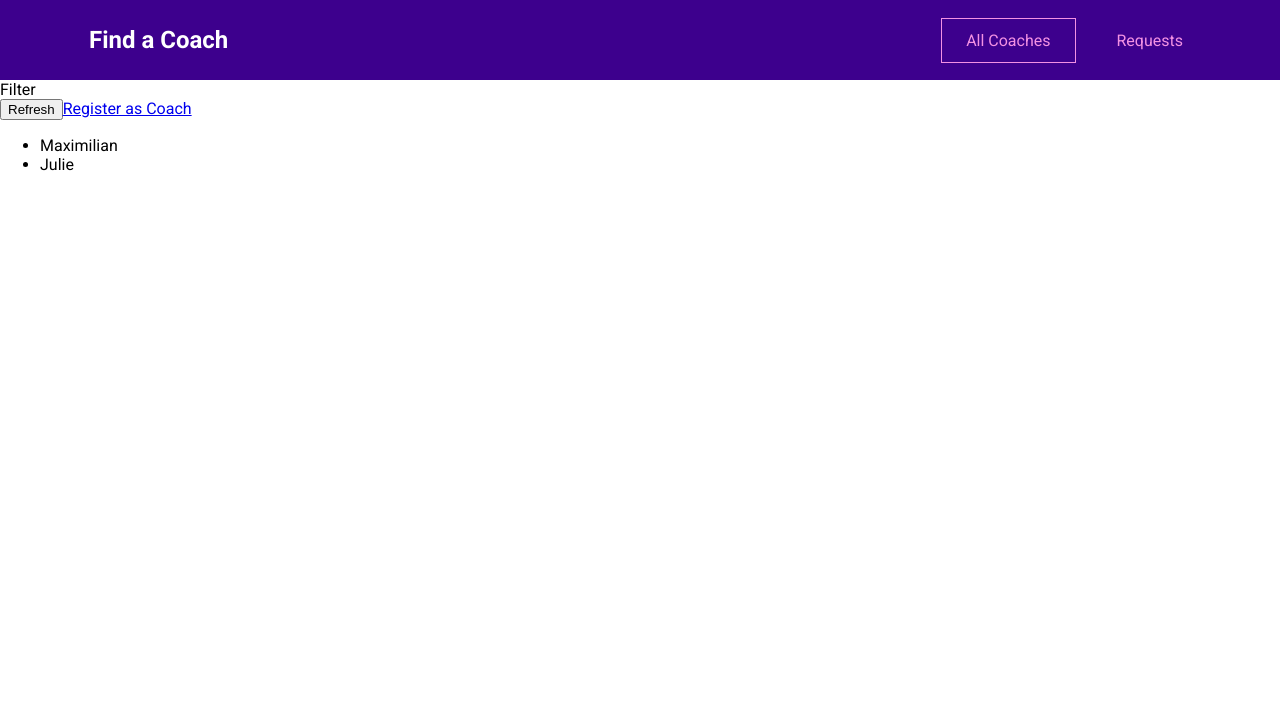
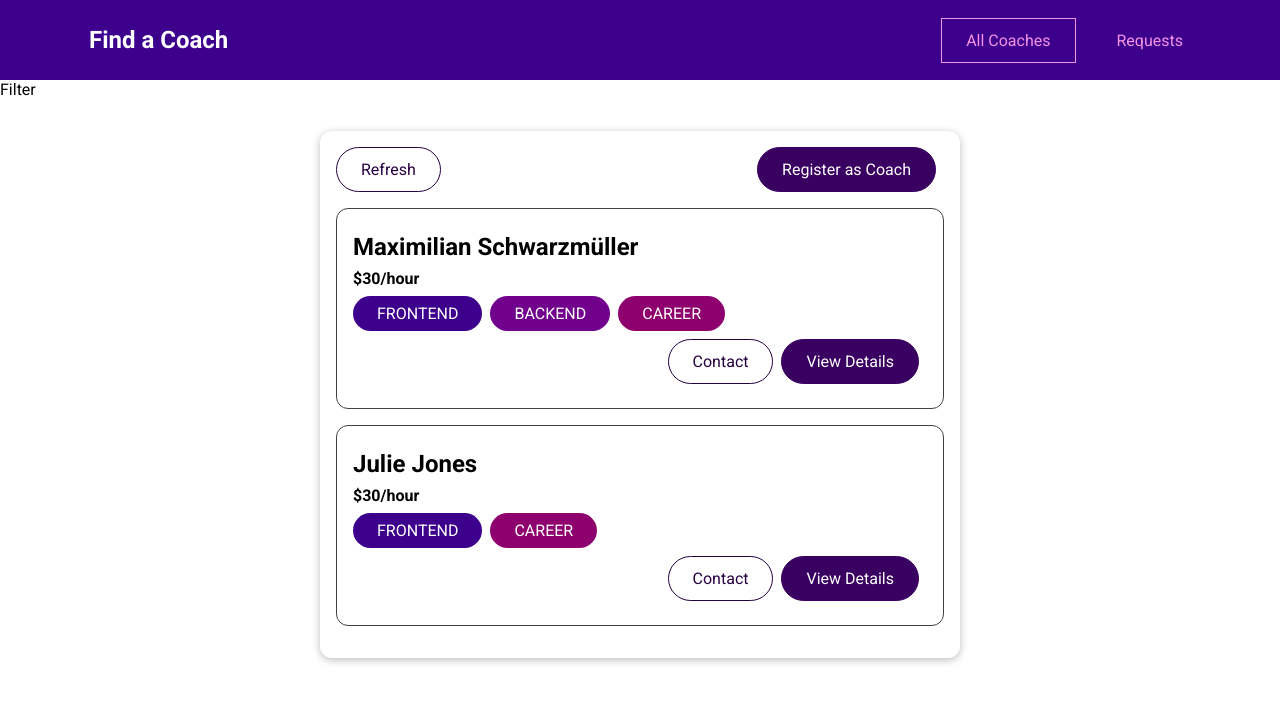
Before and after one commit to GigiDev7/vue-first-project, a Vue app: page /#/coaches in a window 1280 px wide. Shown: the top 702 px of the page. Built offline with nearby package versions, Linux system fonts and the light colour scheme.

Commit message:
added some reusable components,styling

```diff
--- /dev/null
+++ b/src/components/UI/BaseBadge.vue
@@ -0,0 +1,40 @@
+<template>
+  <span class="badge" :class="type">{{ text }}</span>
+</template>
+
+<script>
+export default {
+  props: ['type', 'title'],
+  computed: {
+    text() {
+      return this.title.toUpperCase();
+    },
+  },
+};
+</script>
+
+<style scoped>
+.badge {
+  background-color: #ccc;
+  color: #252525;
+  border-radius: 30px;
+  padding: 0.5rem 1.5rem;
+  display: inline-block;
+  margin-right: 0.5rem;
+}
+
+.frontend {
+  background-color: #3d008d;
+  color: white;
+}
+
+.backend {
+  background-color: #71008d;
+  color: white;
+}
+
+.career {
+  background-color: #8d006e;
+  color: white;
+}
+</style>
--- /dev/null
+++ b/src/components/UI/BaseButton.vue
@@ -0,0 +1,73 @@
+<template>
+  <button v-if="!link" :class="mode">
+    <slot></slot>
+  </button>
+  <router-link v-else :to="to" :class="mode">
+    <slot></slot>
+  </router-link>
+</template>
+
+<script>
+export default {
+  props: {
+    link: {
+      type: Boolean,
+      required: false,
+      default: false,
+    },
+    to: {
+      type: String,
+      required: false,
+      default: '/',
+    },
+    mode: {
+      type: String,
+      required: false,
+      default: '',
+    },
+  },
+};
+</script>
+
+<style scoped>
+button,
+a {
+  text-decoration: none;
+  padding: 0.75rem 1.5rem;
+  font: inherit;
+  background-color: #3a0061;
+  border: 1px solid #3a0061;
+  color: white;
+  cursor: pointer;
+  border-radius: 30px;
+  margin-right: 0.5rem;
+  display: inline-block;
+}
+
+a:hover,
+a:active,
+button:hover,
+button:active {
+  background-color: #270041;
+  border-color: #270041;
+}
+
+.flat {
+  background-color: transparent;
+  color: #3a0061;
+  border: none;
+}
+
+.outline {
+  background-color: transparent;
+  border-color: #270041;
+  color: #270041;
+}
+
+.flat:hover,
+.flat:active,
+.outline:hover,
+.outline:active {
+  background-color: #edd2ff;
+}
+</style>
--- /dev/null
+++ b/src/components/UI/BaseCard.vue
@@ -0,0 +1,15 @@
+<template>
+  <div class="card">
+    <slot></slot>
+  </div>
+</template>
+
+<style scoped>
+.card {
+  border-radius: 12px;
+  padding: 1rem;
+  margin: 2rem auto;
+  max-width: 40rem;
+  box-shadow: 0 2px 8px rgba(0, 0, 0, 0.26);
+}
+</style>
--- /dev/null
+++ b/src/components/coaches/CoachItem.vue
@@ -0,0 +1,62 @@
+<template>
+  <li>
+    <h3>{{ fullName }}</h3>
+    <h4>${{ coach.hourlyRate }}/hour</h4>
+    <div>
+      <base-badge
+        v-for="area in coach.areas"
+        :key="area"
+        :title="area"
+        :type="area"
+      ></base-badge>
+    </div>
+    <div class="actions">
+      <base-button mode="outline" link :to="contactLink">Contact</base-button>
+      <base-button link :to="detailLink">View Details</base-button>
+    </div>
+  </li>
+</template>
+
+<script>
+export default {
+  props: ['coach'],
+  computed: {
+    fullName() {
+      return this.coach.firstName + ' ' + this.coach.lastName;
+    },
+    contactLink() {
+      return `${this.$route.path}/${this.coach.id}/contact`;
+    },
+    detailLink() {
+      return `${this.$route.path}/${this.coach.id}`;
+    },
+  },
+};
+</script>
+
+<style scoped>
+li {
+  margin: 1rem 0;
+  border: 1px solid #424242;
+  border-radius: 12px;
+  padding: 1rem;
+}
+
+h3 {
+  font-size: 1.5rem;
+}
+
+h3,
+h4 {
+  margin: 0.5rem 0;
+}
+
+div {
+  margin: 0.5rem 0;
+}
+
+.actions {
+  display: flex;
+  justify-content: flex-end;
+}
+</style>
--- a/src/pages/coaches/CoachesList.vue
+++ b/src/pages/coaches/CoachesList.vue
@@ -1,27 +1,52 @@
 <template>
   <section>Filter</section>
   <section>
-    <div class="controls">
-      <button>Refresh</button>
-      <router-link to="/register">Register as Coach</router-link>
-    </div>
-    <ul>
-      <li v-for="coach in filteredCoaches" :key="coach.id">
-        {{ coach.firstName }}
-      </li>
-    </ul>
+    <base-card>
+      <div class="controls">
+        <base-button mode="outline">Refresh</base-button>
+        <base-button link to="/register">Register as Coach</base-button>
+      </div>
+      <ul v-if="hasCoaches">
+        <coach-item
+          v-for="coach in filteredCoaches"
+          :coach="coach"
+          :key="coach.id"
+        ></coach-item>
+      </ul>
+      <h3 v-else>No coaches found.</h3>
+    </base-card>
   </section>
 </template>
 
 <script>
 //import { mapGetters } from 'vuex';
+import CoachItem from '../../components/coaches/CoachItem.vue';
 
 export default {
+  components: {
+    CoachItem,
+  },
   computed: {
     //...mapGetters('coaches', ['coaches']),
     filteredCoaches() {
       return this.$store.getters['coaches/coaches'];
     },
+    hasCoaches() {
+      return this.$store.getters['coaches/hasCoaches'];
+    },
   },
 };
 </script>
+
+<style scoped>
+ul {
+  list-style: none;
+  margin: 0;
+  padding: 0;
+}
+
+.controls {
+  display: flex;
+  justify-content: space-between;
+}
+</style>
```
Also changed, not shown: src/main.js (+7 -0 lines).
